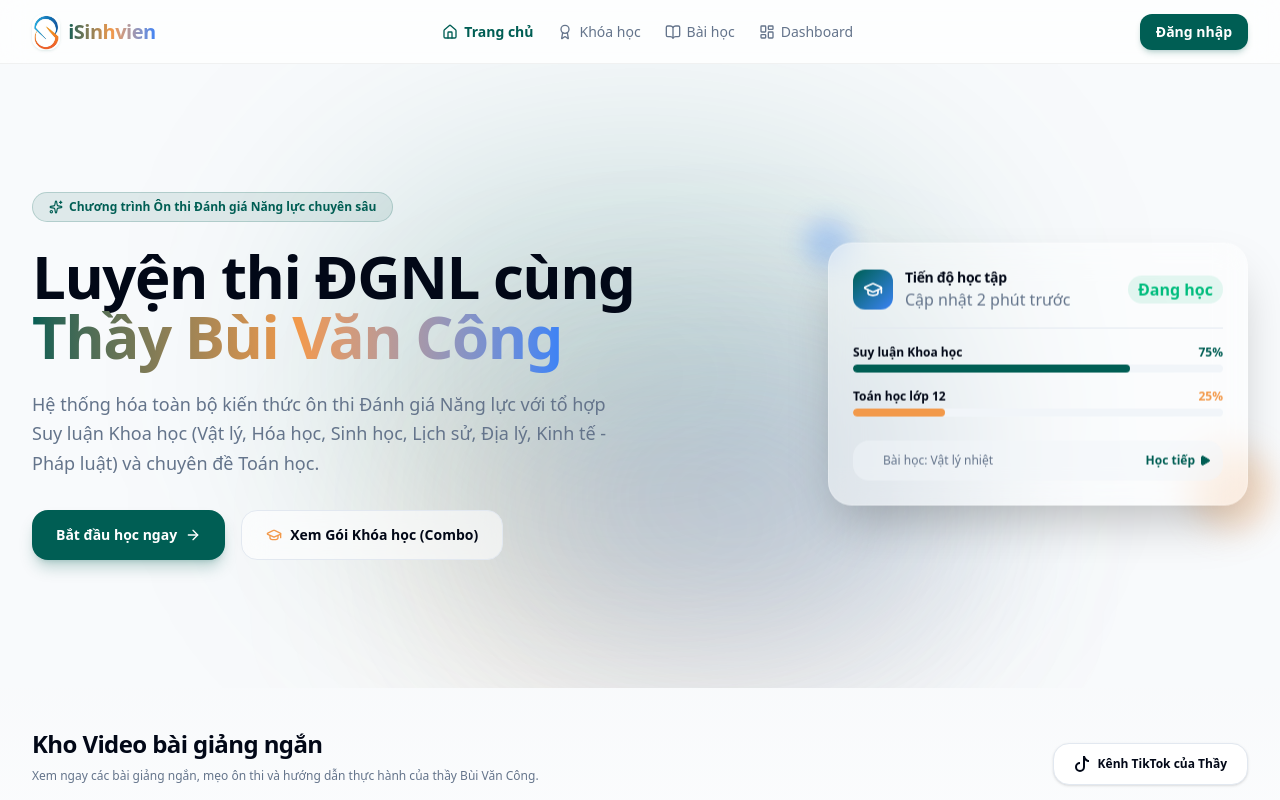
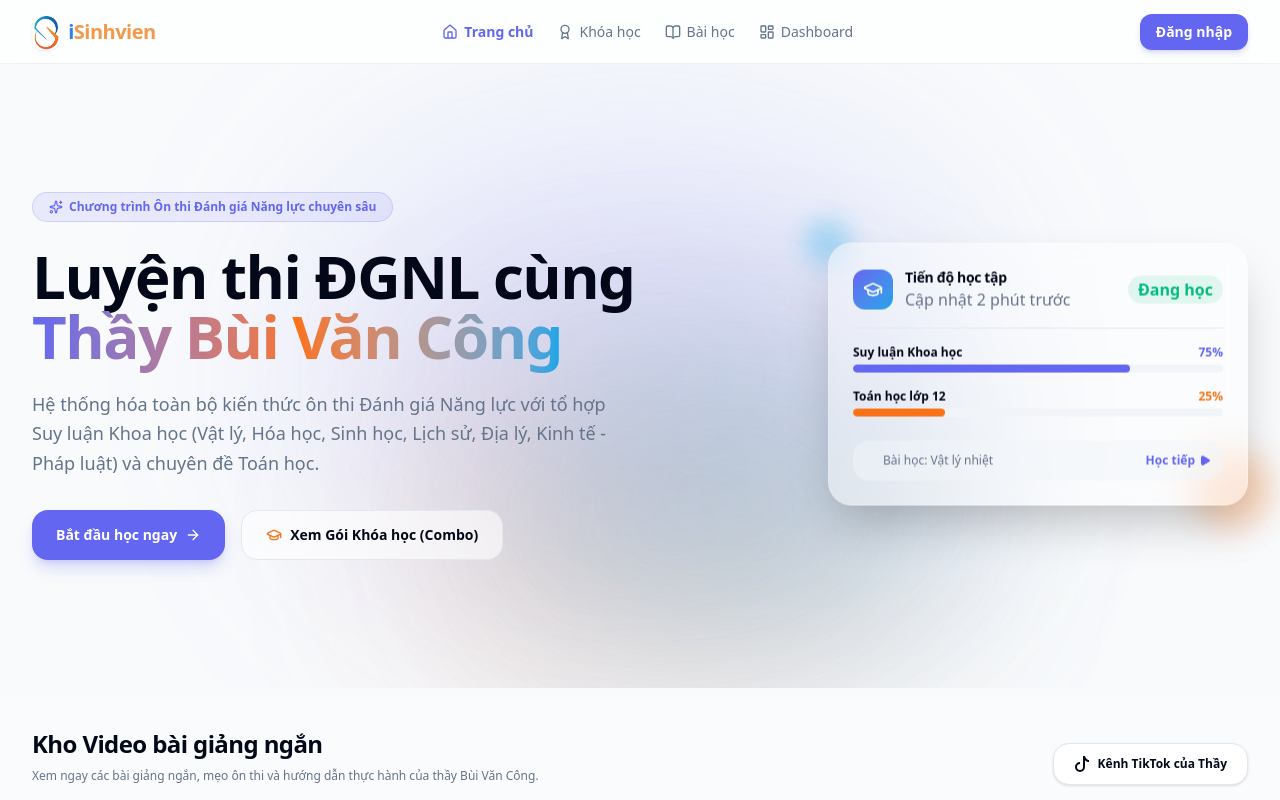
Before and after one commit to tomyrese/buivancong, a Next.js app: page / in a window 1280 px wide. Shown: the top 800 px of the page. Built offline with nearby package versions, Linux system fonts and the light colour scheme; no server answers.

Commit message:
feat: hardcode iSinhvien logo text colors and update site theme to a vibrant Indigo, Orange, and Sky Blue palette

```diff
--- a/components/footer.tsx
+++ b/components/footer.tsx
@@ -49,8 +49,9 @@ export default function Footer() {
                 alt="iSinhvien Logo"
                 className="h-7 w-auto object-contain rounded-lg shadow shadow-primary/5"
               />
-              <span className="bg-gradient-to-r from-primary via-secondary to-accent bg-clip-text text-lg font-bold tracking-tight text-transparent">
-                iSinhvien
+              <span className="text-lg font-black tracking-tight select-none">
+                <span className="text-[#2F80ED]">i</span>
+                <span className="text-[#F2994A]">Sinhvien</span>
               </span>
             </Link>
             <p className="text-xs text-muted-foreground leading-relaxed">
--- a/components/navbar.tsx
+++ b/components/navbar.tsx
@@ -90,8 +90,9 @@ export default function Navbar() {
                 alt="iSinhvien Logo"
                 className="h-9 w-auto object-contain rounded-xl shadow shadow-primary/10 transition-transform group-hover:scale-105"
               />
-              <span className="bg-gradient-to-r from-primary via-secondary to-accent bg-clip-text text-xl font-extrabold tracking-tight text-transparent">
-                iSinhvien
+              <span className="text-xl font-black tracking-tight select-none">
+                <span className="text-[#2F80ED]">i</span>
+                <span className="text-[#F2994A]">Sinhvien</span>
               </span>
             </Link>
           </div>
--- a/styles/globals.css
+++ b/styles/globals.css
@@ -1,9 +1,9 @@
 @import "tailwindcss";
 
 @theme {
-  --color-primary: #005E54;
-  --color-secondary: #F2994A;
-  --color-accent: #3B82F6;
+  --color-primary: #6366F1;
+  --color-secondary: #F97316;
+  --color-accent: #0EA5E9;
 
   --color-background: hsl(var(--background));
   --color-foreground: hsl(var(--foreground));
```
